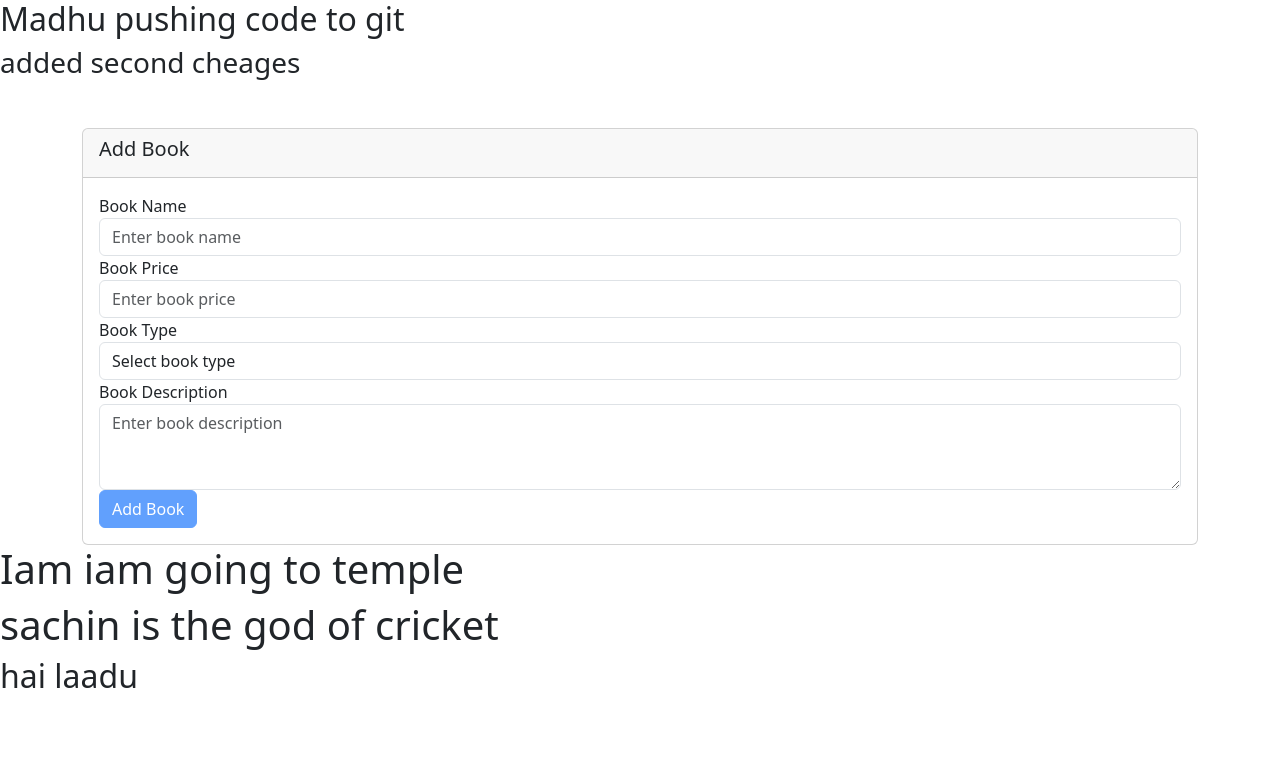
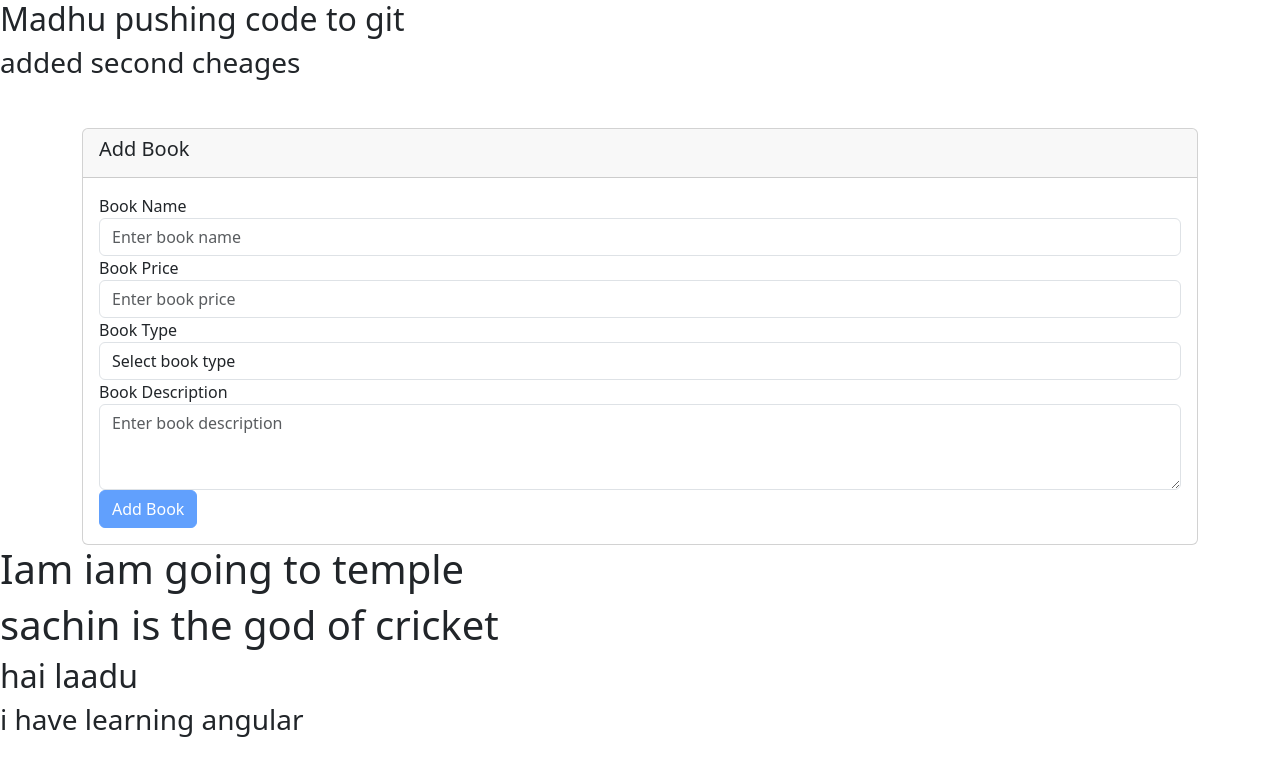
Before and after one commit to Pandukumar9/jsonserver_angular, an Angular app: page / in a window 1280 px wide. Shown: the top 776 px of the page. Built offline with nearby package versions, Linux system fonts and the light colour scheme; no server answers.

Commit message:
i have added h3

```diff
--- a/src/app/app.component.html
+++ b/src/app/app.component.html
@@ -5,3 +5,5 @@
 <h1>sachin is the god of cricket</h1>
 
 <h2>hai laadu</h2>
+
+<h3>i have learning angular</h3>
```
